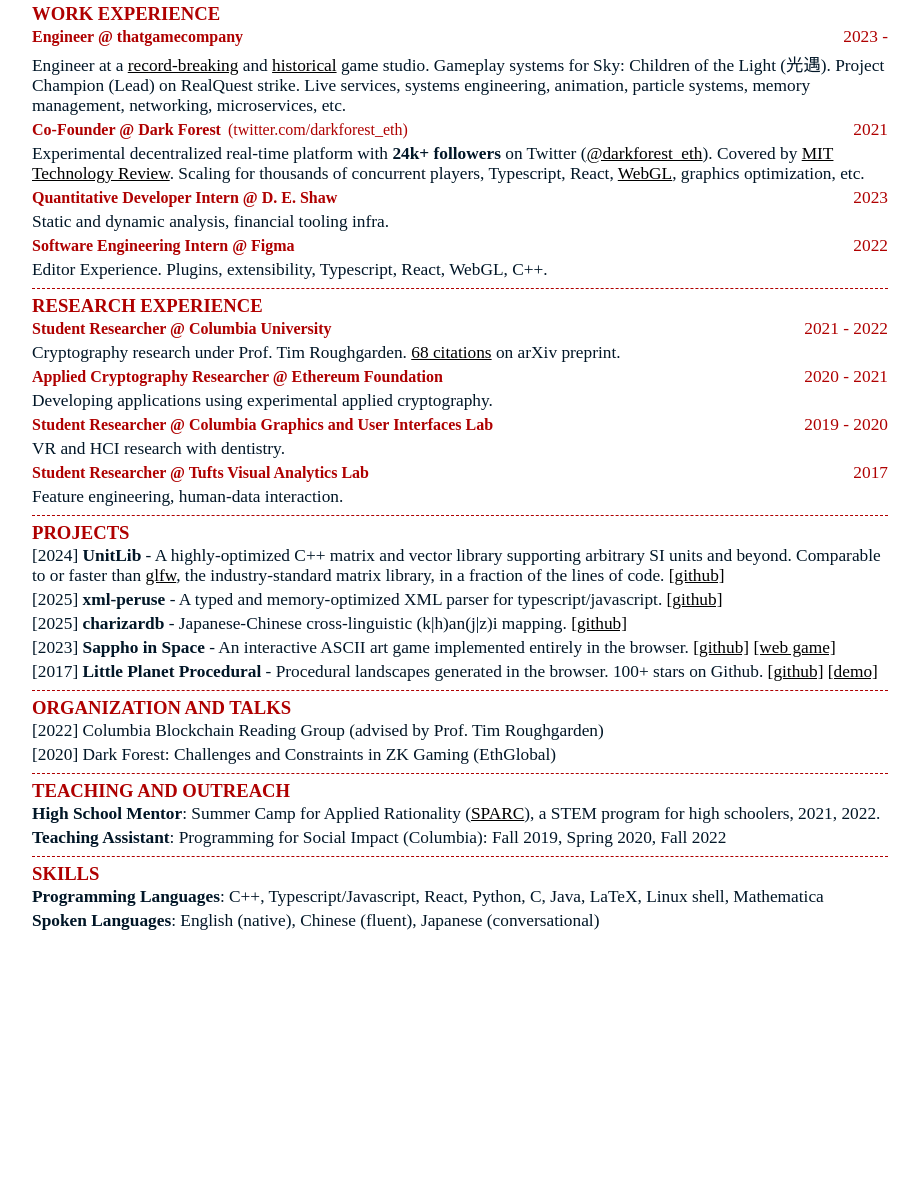
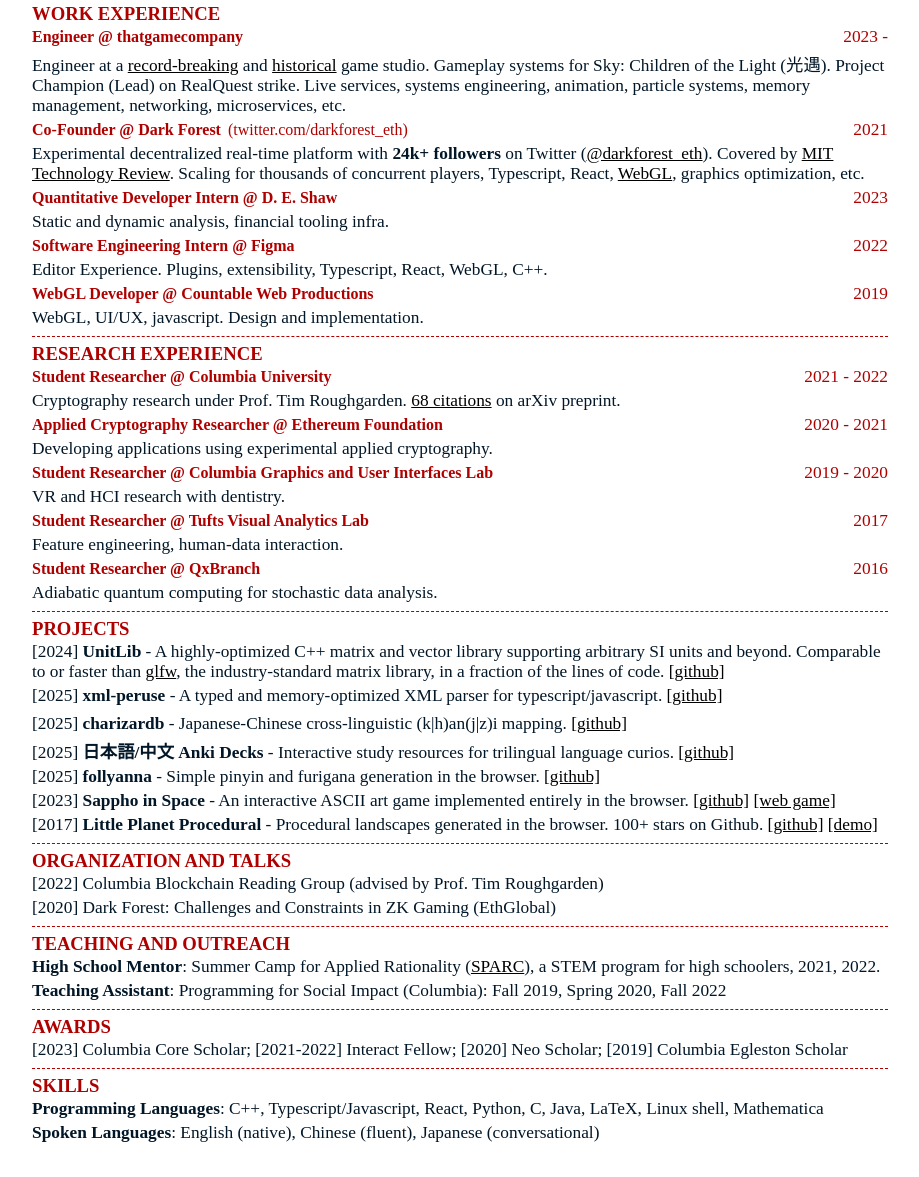
Before and after one commit to faith-luo/faith-luo.github.io, a website: page cv/index.html in a window 1280 px wide. Shown: the part 505-1682 px from the top of the page, without its empty margins (180-1099 px from the left). Before the commit the page ends 1470 px from the top, so only its background shows below. Drawn offline with Linux system fonts and the light colour scheme.

Commit message:
update cv

```diff
--- a/cv/index.html
+++ b/cv/index.html
@@ -89,6 +89,14 @@
 					</div>
 					<p>Editor Experience. Plugins, extensibility, Typescript, React, WebGL, C++.</p>
 
+					<div class="label">
+						<h3>WebGL Developer @ Countable Web Productions</h3>
+						<p>2019</p>
+					</div>
+					<p>WebGL, UI/UX, javascript. Design and implementation.</p>
+
+
+
 
 				</div>
 				<div class="section">
@@ -114,11 +122,11 @@
 						<p>2017</p>
 					</div>
 					<p>Feature engineering, human-data interaction.</p>
-					<!-- <div class="label">
+					<div class="label">
 						<h3>Student Researcher @ QxBranch</h3>
-						<p>2017</p>
+						<p>2016</p>
 					</div>
-					<p>Adiabatic quantum computing for stochastic data analysis.</p> -->
+					<p>Adiabatic quantum computing for stochastic data analysis.</p>
 				</div>
 				<div class="section">
 					<h2>Projects</h2>
@@ -127,21 +135,19 @@
 
 					<p id="xmlperuse">[2025] <b>xml-peruse</b> - A typed and memory-optimized XML parser for typescript/javascript. <a href="https://github.com/faith-luo/xml-peruse">[github]</a></p>
 
+					<p class="pagebreak"></p>
+
 					<p id="charizardb">[2025] <b>charizardb</b> - Japanese-Chinese cross-linguistic (k|h)an(j|z)i mapping. <a href="https://github.com/faith-luo/charizardb/">[github]</a></p>
 
-					<!--
-					<p>[2025] <b>日本語/中文 Anki Decks</b> - Interactive study resources for trilingual language curios.</p>
-					<p><a href="#">[github]</a></p>
+					<p>[2025] <b>日本語/中文 Anki Decks</b> - Interactive study resources for trilingual language curios. <a href="#">[github]</a></p>
 
-					<p>[2025] <b>follyanna</b> - Simple pinyin and furigana generation in the browser.</p>
-					<p><a href="#">[github]</a></p>
-				-->
+					<p>[2025] <b>follyanna</b> - Simple pinyin and furigana generation in the browser. <a href="#">[github]</a></p>
 
 					<p>[2023] <b>Sappho in Space</b> - An interactive ASCII art game implemented entirely in the browser. <a href="https://github.com/faith-luo/sappho-in-space">[github]</a> <a href="http://faith-luo.github.io/sappho-in-space">[web game]</a></p>
 
 					<p>[2017] <b>Little Planet Procedural</b> - Procedural landscapes generated in the browser. 100+ stars on Github. <a href="https://github.com/faith-luo/planetprocedural">[github]</a> <a href="https://faith-luo.github.io/planetprocedural/">[demo]</a></p>
 				</div>
-				<p class="pagebreak"></p>
+
 				<div class="section">
 					<h2>Organization and Talks</h2>
 					<p>[2022] Columbia Blockchain Reading Group (advised by Prof. Tim Roughgarden)</p>
@@ -156,12 +162,10 @@
 
 
 				</div>
-				<!-- <div class="section">
+				<div class="section">
 					<h2>Awards</h2>
-					<p>
-					Columbia Core Scholar, 2023;
-					Columbia Egleston Scholar, 2019</p>
-				</div> -->
+					<p>[2023] Columbia Core Scholar; [2021-2022] Interact Fellow; [2020] Neo Scholar; [2019] Columbia Egleston Scholar</p>
+				</div>
 				<div class="section">
 					<h2>Skills</h2>
 					<p><b>Programming Languages</b>: C++, Typescript/Javascript, React, Python, C, Java, LaTeX, Linux shell, Mathematica</p>
```
